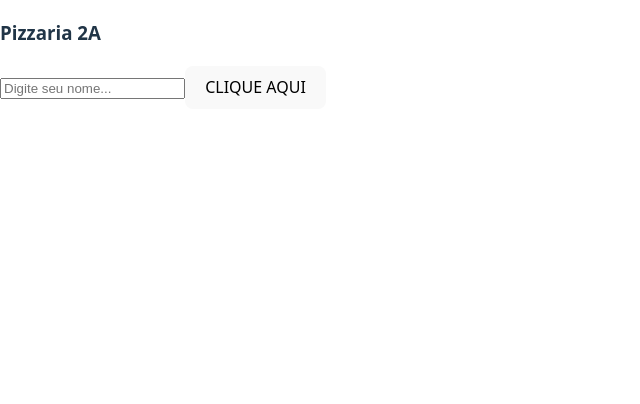
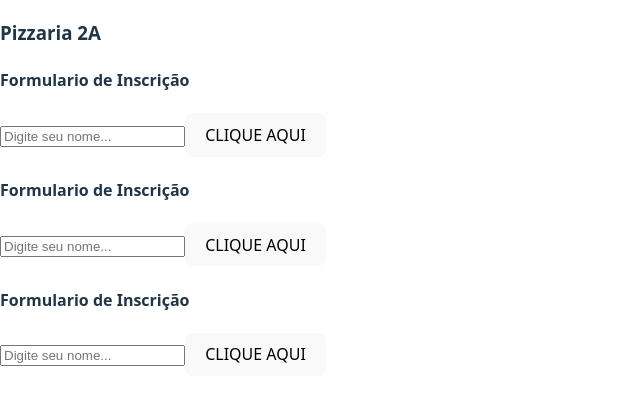
Before and after one commit to eduardo05-git/pizzaria2a2025, a React (Vite) app: page / in a window 1280 px wide. Shown: the top 404 px of the page, without its empty margins (0-640 px from the left). Built offline with nearby package versions, Linux system fonts and the light colour scheme.

Commit message:
componente

```diff
--- a/src/App.jsx
+++ b/src/App.jsx
@@ -3,10 +3,10 @@ import { useState } from 'react'
 function App(){
 
 const [nome, setNome] = useState('Ronaldo');
-
- return (
-  <div>
-    <h3> Pizzaria 2A</h3>
+const Formulario = () => {
+  return (
+    <>
+    <h4> Formulario de Inscrição</h4>
     <input className="Nome"
     name="nome"
     placeholder="Digite seu nome..."
@@ -16,6 +16,19 @@ const [nome, setNome] = useState('Ronaldo');
 CLIQUE AQUI
 
            </button>
+           </>
+ )
+}
+
+
+
+ return (
+  <div>
+    <h3> Pizzaria 2A</h3>
+    <Formulario />
+    <Formulario />
+    <Formulario />
+
     </div>
  )
 }
```
